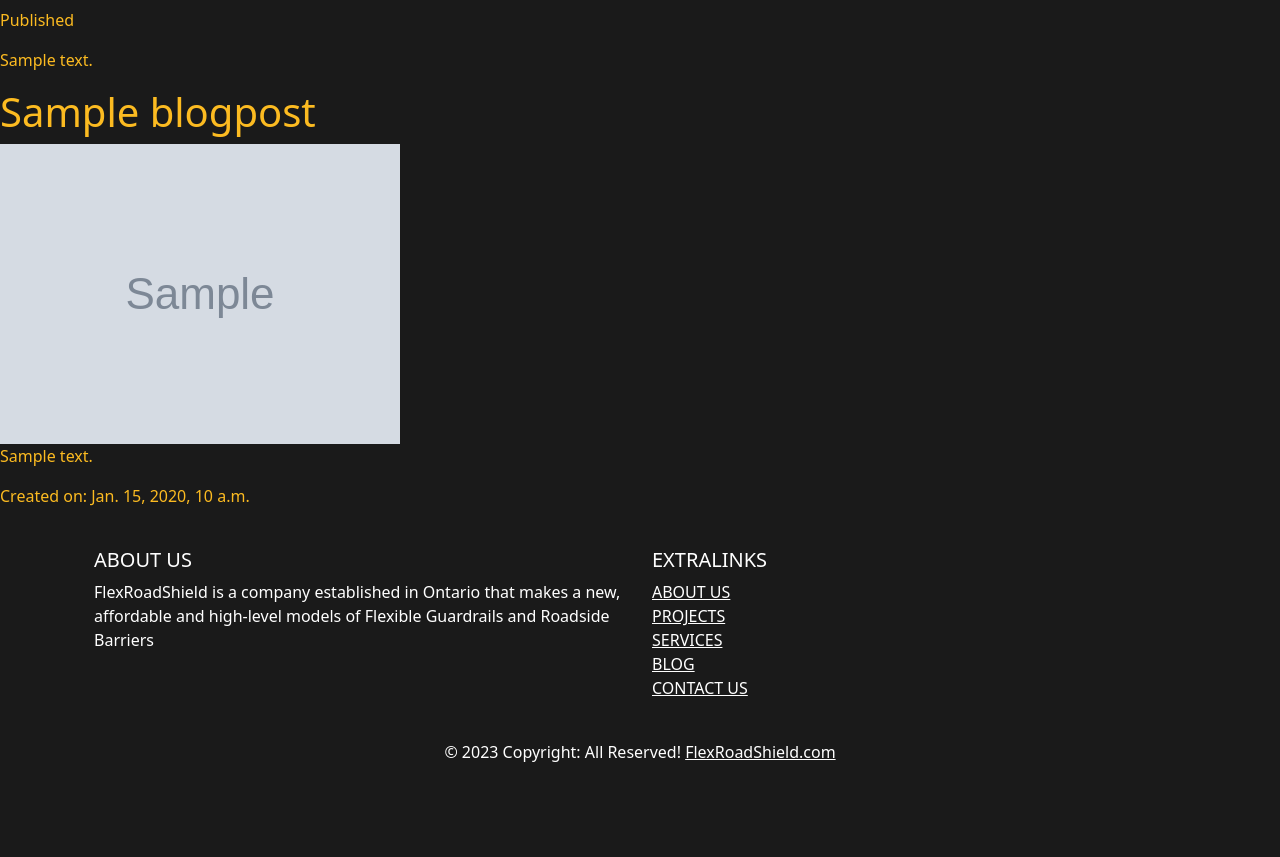
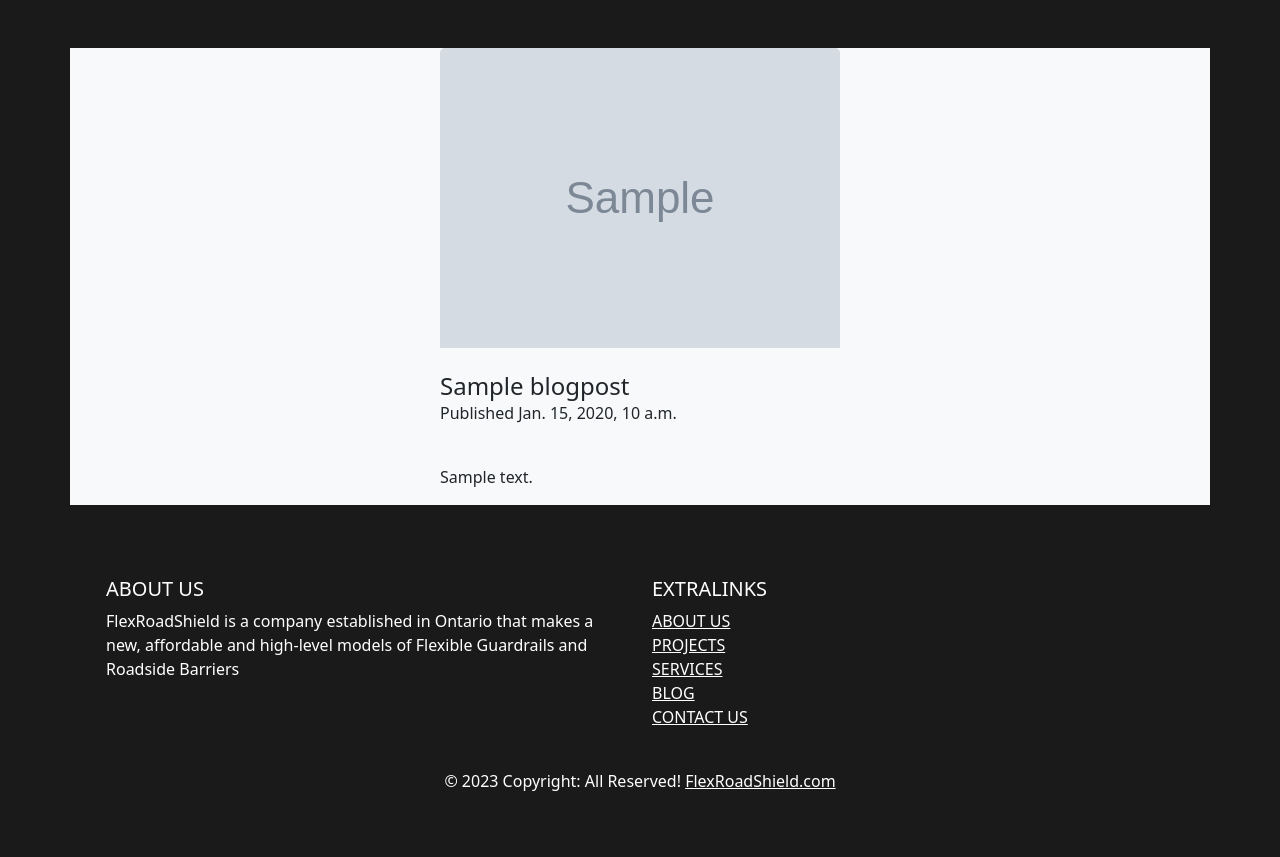
Before and after one commit to sarareshadi/flexroadshield, a Django app: a page that uses templates/blog/blogdetails.html in a window 1280 px wide. Shown: the part 136-993 px from the top of the page. Before the commit the page ends 898 px from the top, so only its background shows below. Run offline with Django 3.2, Linux system fonts and the light colour scheme; tables that the repository leaves empty hold one stand-in row (values such as "Sample post"); grey boxes marked "Sample" are stand-in pictures; parts of the project's set-up code (start-up, migrations or seed data) failed here and were passed over; some libraries are stand-ins or nearby versions.

Commit message:
style for blog details page

```diff
--- a/templates/blog/blogdetails.html
+++ b/templates/blog/blogdetails.html
@@ -28,15 +28,29 @@
 {% endblock head %}
 
 {% block content %}
- <h1>{{ blog.title }}</h1>
- <p class="date">
- Published {{ post.publish }}
- </p>
- {{ post.text|linebreaks }}
+<section class="bsb-blog-5 py-3 py-md-5 py-xl-8 text-white">
+  <div class="container overflow-hidden">
+    <div class="row column-gap-3 gy-4 gy-md-5 gx-xl-6 gy-xl-6 gx-xxl-9 gy-xxl-9 d-flex justify-content-center ">
+      <div class=" ol-lg-1 bg-light d-flex justify-content-center">
+        <article>
+          <div class="card border-0 bg-transparent">
+            <figure class="card-img-top mb-4 overflow-hidden bsb-overlay-hover">
+              <a href="{% url 'blog:blogdetails' post.slug %}">
+                <img class="img-fluid bsb-scale bsb-hover-scale-up" loading="lazy" src="{{ post.image.url }}" alt="Description">
+              </a>
+            </figure>
+            <div class="card-body m-0 p-0 ">
+              <div class="entry-header mb-3">
+                <h1 class="card-title entry-title h4 m-0">
+                    {{ post.title }}
+                </h1>
+                <p class="date">Published {{ post.published_date }}</p>
+                <br>
+                <p class="">{{ post.text }}</p>
+              </div>
+            </div>
 
-<h1>{{ post.title }}</h1>
-<img src="{{ post.image.url }}" alt="Description">
-<p>{{ post.text }}</p>
-<p>Created on: {{ post.created_on }}</p>
-
+          </div>
+        </article>
+      </div>
 {% endblock %}
```
